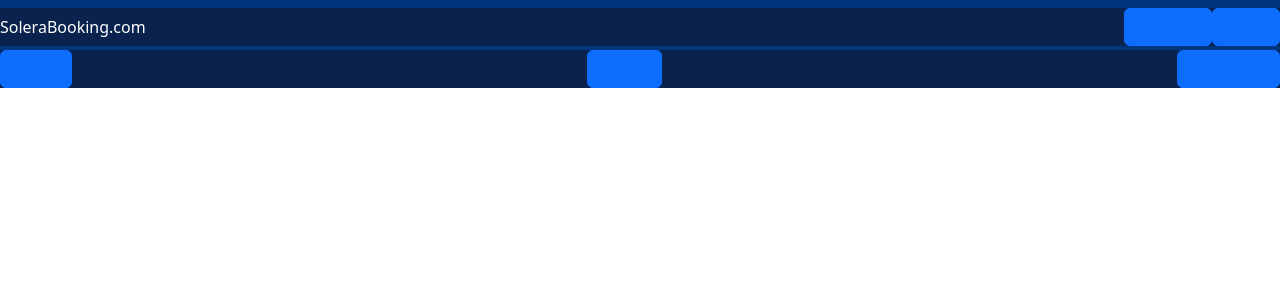
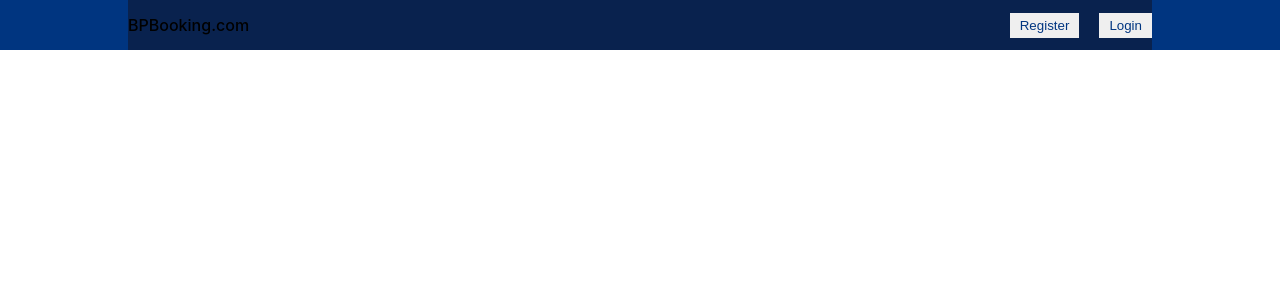
Before and after one commit to danixabi/flyingbookingapp, a React (Create React App) app: page / in a window 1280 px wide. Shown: the top 300 px of the page. Built offline with nearby package versions, Linux system fonts and the light colour scheme.

Commit message:
Merge branch 'Development' into xabi
# Conflicts:
#	src/App.js

```diff
--- a/package.json
+++ b/package.json
@@ -3,16 +3,10 @@
   "version": "0.1.0",
   "private": true,
   "dependencies": {
-    "@emotion/react": "^11.10.5",
-    "@emotion/styled": "^11.10.5",
-    "@mui/icons-material": "^5.10.16",
-    "@mui/material": "^5.10.16",
     "@testing-library/jest-dom": "^5.16.5",
     "@testing-library/react": "^13.4.0",
     "@testing-library/user-event": "^13.5.0",
-    "bootstrap": "^5.2.3",
     "react": "^18.2.0",
-    "react-bootstrap": "^2.6.0",
     "react-dom": "^18.2.0",
     "react-router": "^5.2.0",
     "react-router-dom": "^6.4.3",
--- a/src/App.js
+++ b/src/App.js
@@ -1,23 +1,25 @@
 import { BrowserRouter, Routes, Route } from "react-router-dom";
 import "./App.css";
-import "bootstrap/dist/css/bootstrap.min.css";
-import HomePage from "./components/homePage/HomePage";
-import LoginPage from "./components/loginPage/LoginPage";
-import FlightPage from "./components/FlightsPage/FlightPage";
-import FlightForm from "./components/FlightsPage/FlightForm/FlightForm";
-import MyFlights from "./components/MyFlights/FlightsBooked";
-import RegisterPage from "./components/RegisterPage/RegisterPage";
+import "./components/homePage/homePage";
+import "./components/loginPage/loginPage";
+import "./components/FlightsPage/FlightPage";
+import "./components/FlightsPage/FlightForm/FlightForm";
+import "./components/MyFlights/FlightsBooked";
+import Navbar from "./components/Navbar";
 
 function App() {
   return (
     <BrowserRouter>
       <Routes>
-        <Route path="/Login" element={<LoginPage />} />
-        <Route path="/" element={<HomePage />} />
-        <Route path="/Flights" element={<FlightPage />} />
-        <Route path="/Flights/Form" elemnt={<FlightForm />} />
-        <Route path="/MyFlights" element={<MyFlights />} />
-        <Route path="/Register" element={<RegisterPage />}></Route>
+        <Route path="/login" element={<loginPage />} />
+        <Route
+          path="/"
+          element={
+            <homePage>
+              <Navbar />{" "}
+            </homePage>
+          }
+        />
       </Routes>
     </BrowserRouter>
   );
--- a/src/components/MyFlights/FlightsBooked.js
+++ b/src/components/MyFlights/FlightsBooked.js
@@ -1,12 +1,7 @@
 import React from "react";
-import Navbar from "../Navbar";
 
 const FlightsBooked = () => {
-  return (
-    <div>
-      <Navbar />
-    </div>
-  );
+  return <div>FlightsBooked</div>;
 };
 
 export default FlightsBooked;
--- a/src/components/NavBar.css
+++ b/src/components/NavBar.css
@@ -8,7 +8,6 @@
 .navContainer{
     width: 100%;
     max-width: 1024px;
-    min-width: 100vw;
     background-color: #09224e;
     display: flex;
     align-items: center;
@@ -16,7 +15,6 @@
 }
 .logo{
     font-weight: 500;
-    color: #ffffff;
 }
 .navButton{
     margin-left: 20px;
@@ -24,17 +22,3 @@
     padding: 5px 10px;
     color: #003580;
 }
-.navPages{
-    display: flex;
-    background-color: #09224e;
-    display: flex;
-    align-items: center;
-    justify-content: space-between;
-
-}
-.navPagesButton{
-    margin-left: 20px;
-    border: none;
-    padding: 5px 10px;
-    color: #ffffff;
-}
--- a/src/components/Navbar.js
+++ b/src/components/Navbar.js
@@ -2,31 +2,13 @@ import "./NavBar.css";
 
 const Navbar = () => {
   return (
-    <div>
-      <div className="navbar">
-        <div className="navContainer">
-          <span className="logo">SoleraBooking.com</span>
-          <div className="navItems">
-            <button type="button" class="btn btn-primary">
-              <a href="/Register">Register</a>
-            </button>
-            <button type="button" class="btn btn-primary">
-              <a href="/Login">Login</a>
-            </button>
-          </div>
+    <div className="navbar">
+      <div className="navContainer">
+        <span className="logo">BPBooking.com</span>
+        <div className="navItems">
+          <button className="navButton">Register</button>
+          <button className="navButton">Login</button>
         </div>
-      </div>
-      <div className="navPages">
-        <button type="button" class="btn btn-primary">
-          <a href="/">Home</a>{" "}
-        </button>
-        <button type="button" class="btn btn-primary">
-          <a href="/Flights">Flights</a>
-        </button>
-
-        <button type="button" class="btn btn-primary">
-          <a href="/MyFlights">My Flights</a>
-        </button>
       </div>
     </div>
   );
--- a/src/components/homePage/homePage.js
+++ b/src/components/homePage/homePage.js
@@ -1,14 +1,10 @@
 import React from "react";
 import Navbar from "../Navbar";
-import ControlledCarousel from "../Carrousel";
 
 const homePage = () => {
   return (
     <div>
-      <div>
-        <Navbar />
-      </div>
-      <div></div>
+      <Navbar />
     </div>
   );
 };
--- a/src/components/loginPage/loginPage.js
+++ b/src/components/loginPage/loginPage.js
@@ -1,12 +1,7 @@
 import React from "react";
-import Navbar from "../Navbar";
 
 const loginPage = () => {
-  return (
-    <div>
-      <Navbar />
-    </div>
-  );
+  return <div>loginPage</div>;
 };
 
 export default loginPage;
```
Also changed, not shown: 1 other file (tests, documents, lock files or other folders).
